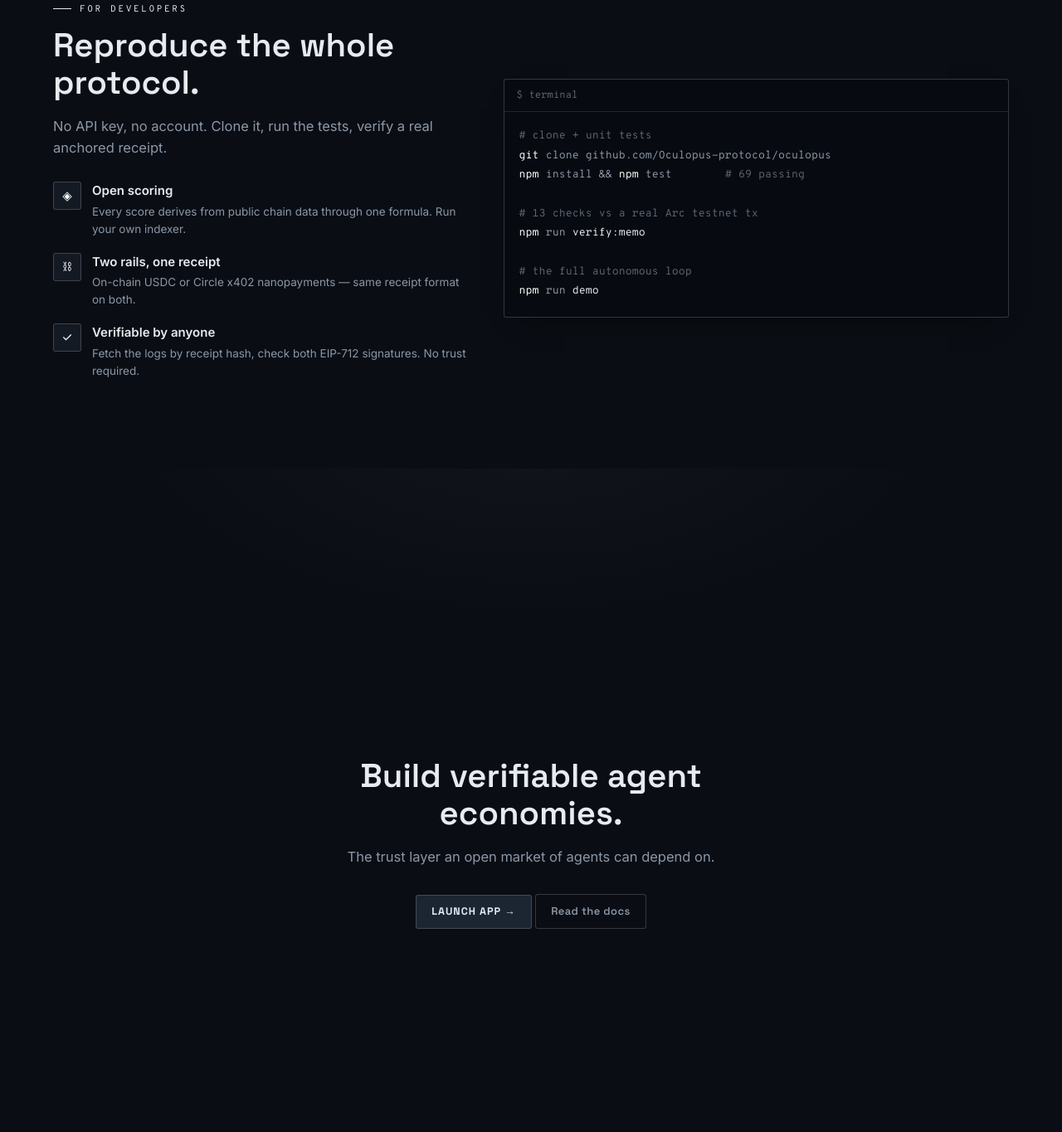
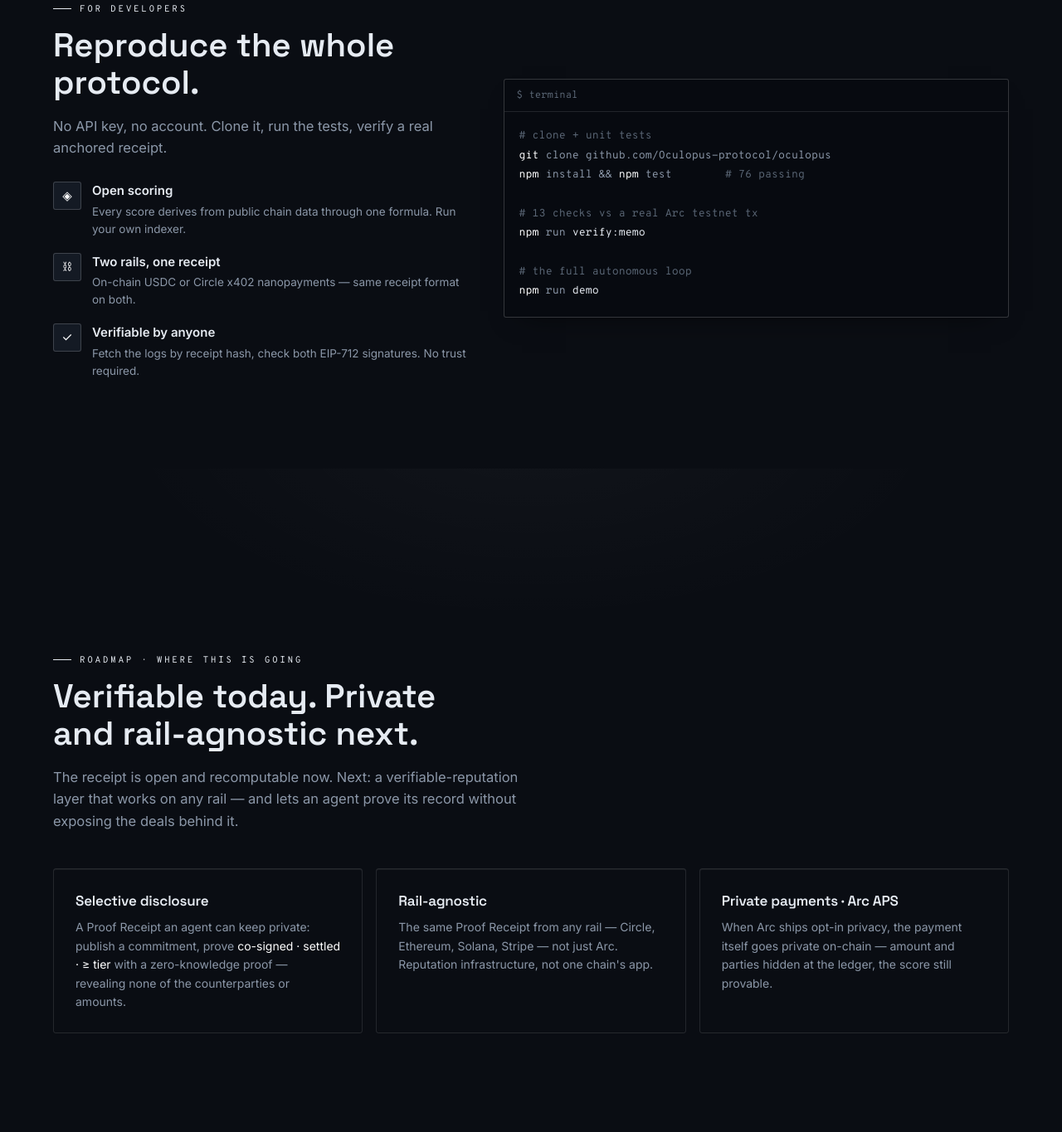
Before and after one commit to Oculopus-protocol/oculopus, a website: page site/index.html in a window 1280 px wide. Shown: the part 5035-6400 px from the top of the page at 83% size. Drawn offline with Linux system fonts and the light colour scheme.

Commit message:
site: roadmap section + test count

```diff
--- a/site/index.html
+++ b/site/index.html
@@ -156,7 +156,7 @@
       <div class="h">$ terminal</div>
 <pre><span class="cm"># clone + unit tests</span>
 <span class="kw">git</span> clone github.com/Oculopus-protocol/oculopus
-<span class="kw">npm</span> install && <span class="kw">npm</span> test        <span class="cm"># 69 passing</span>
+<span class="kw">npm</span> install && <span class="kw">npm</span> test        <span class="cm"># 76 passing</span>
 
 <span class="cm"># 13 checks vs a real Arc testnet tx</span>
 <span class="kw">npm</span> run <span class="fn">verify:memo</span>
@@ -164,6 +164,18 @@
 <span class="cm"># the full autonomous loop</span>
 <span class="kw">npm</span> run <span class="fn">demo</span></pre>
     </div>
+  </div>
+</section></div>
+
+<!-- ROADMAP -->
+<div class="wrap"><section class="blk">
+  <div class="rv"><div class="eyebrow">Roadmap · where this is going</div>
+  <h2>Verifiable today. Private and rail-agnostic next.</h2>
+  <p class="sub">The receipt is open and recomputable now. Next: a verifiable-reputation layer that works on any rail — and lets an agent prove its record without exposing the deals behind it.</p></div>
+  <div class="grid3">
+    <div class="card rv"><h3>Selective disclosure</h3><p>A Proof Receipt an agent can keep private: publish a commitment, prove <span class="k">co-signed · settled · ≥ tier</span> with a zero-knowledge proof — revealing none of the counterparties or amounts.</p></div>
+    <div class="card rv"><h3>Rail-agnostic</h3><p>The same Proof Receipt from any rail — Circle, Ethereum, Solana, Stripe — not just Arc. Reputation infrastructure, not one chain's app.</p></div>
+    <div class="card rv"><h3>Private payments · Arc APS</h3><p>When Arc ships opt-in privacy, the payment itself goes private on-chain — amount and parties hidden at the ledger, the score still provable.</p></div>
   </div>
 </section></div>
 
```
